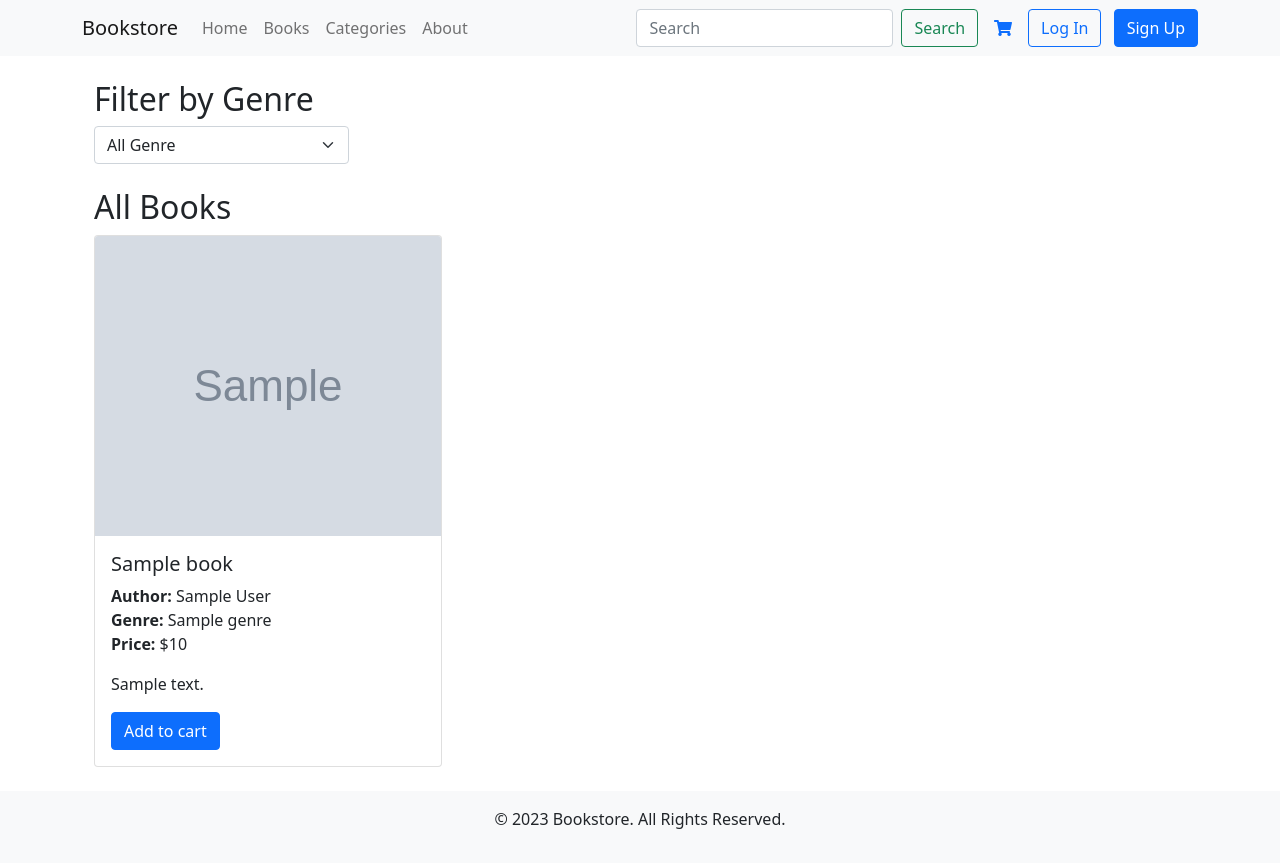
After one commit to anishbista/Online-Book-Store, a Django app: template bookstore/templates/index.html in a window 1280 px wide. The commit adds this page. Run offline with Django 3.2, Linux system fonts and the light colour scheme; the template is opened without the code that fills it: most values are stand-ins (such as "Sample title", 1, 10 or a date in 2020); grey boxes marked "Sample" are stand-in pictures.

Commit message:
Index page done

```diff
--- a/bookstore/models.py
+++ b/bookstore/models.py
@@ -15,6 +15,7 @@ class Book(models.Model):
     genre = models.CharField(max_length=50, choices=GENRE_CHOICES)
     price = models.DecimalField(max_digits=10, decimal_places=2)
     description = models.TextField()
+    image = models.ImageField()
 
     def __str__(self):
         return self.title
--- /dev/null
+++ b/bookstore/templates/index.html
@@ -0,0 +1,51 @@
+<!-- templates/index.html -->
+{% extends 'base.html' %}
+
+{% block title %}Bookstore - All Books{% endblock title %}
+
+{% block content %}
+    <!-- Filter section -->
+    <div class="container mb-4">
+        <h2>Filter by Genre</h2>
+        <div class="row">
+            <div class="col-md-3">
+                <form method="GET" action="">
+                    <select class="form-select" name="genre" aria-label="Category" onchange="this.form.submit()">
+                        <option value="">All Genre</option>
+                        {% for genre_value, genre_name in genres %}
+                        <option value="{{ genre_value }}" {% if request.GET.genre == genre_value %}selected{% endif %}>
+                            {{ genre_name }}
+                        </option>
+                        {% endfor %}
+                    </select>
+                </form>
+            </div>
+            <!-- Add more filters if required -->
+        </div>
+    </div>
+
+    <!-- Book display section -->
+    <div class="container">
+        <h2>All Books</h2>
+        <div class="row">
+            {% for book in book_list %}
+            <div class="col-md-4 mb-4">
+                <div class="card h-100">
+                    <img src="{{ book.image.url }}" class="card-img-top img-fluid" alt="Book Image">
+                    <div class="card-body">
+                        <h5 class="card-title">{{ book.title }}</h5>
+                        <p class="card-text">
+                            <strong>Author:</strong> {{ book.author }}<br>
+                            <strong>Genre:</strong> {{ book.genre }}<br>
+                            <strong>Price:</strong> ${{ book.price }}
+                        </p>
+                        <p class="card-text">{{ book.description | truncatechars:100 }}</p>
+                        <!-- Adjust 'truncatechars:100' to limit description length -->
+                        <a href="#" class="btn btn-primary">Add to cart</a>
+                    </div>
+                </div>
+            </div>
+            {% endfor %}
+        </div>
+    </div>
+{% endblock content %}
--- /dev/null
+++ b/bookstore/urls.py
@@ -0,0 +1,6 @@
+from django.urls import path
+from .views import *
+
+urlpatterns = [
+    path("", BookListView.as_view(), name="index"),
+]
--- a/online_bookstore/urls.py
+++ b/online_bookstore/urls.py
@@ -25,4 +25,5 @@ urlpatterns = [
     path("accounts/", include("accounts.urls")),  # new
     path("accounts/", include("django.contrib.auth.urls")),  # new
     path("", include("pages.urls")),
+    path("books/", include("bookstore.urls")),
 ] + static(settings.MEDIA_URL, document_root=settings.MEDIA_ROOT)
--- a/static/css/styles.css
+++ b/static/css/styles.css
@@ -1,5 +1,25 @@
+body {
+    display: flex;
+    flex-direction: column;
+    min-height: 100vh;
+    /* Set minimum height to full viewport height */
+    margin: 0;
+}
+
+main {
+    flex: 1;
+    /* Allow the main content area to take remaining space */
+}
+
 footer {
-    position: absolute;
+    position: relative;
     bottom: 0;
     width: 100%;
 }
+
+.card-img-top {
+    height: 300px;
+    /* Adjust the height as needed */
+    object-fit: cover;
+    /* Ensure images fit within the specified height */
+}
```
Also changed, not shown: bookstore/views.py (+19 -2 lines), bookstore/migrations/0004_book_image.py (added), bookstore/templates/cart.html (renamed from online_bookstore/templates/cart.html), db.sqlite3, media/kedaruncle_mobile_bank_password.png (added), media/out.jpg (added), online_bookstore/templates/index.html (deleted), 1 other file.
